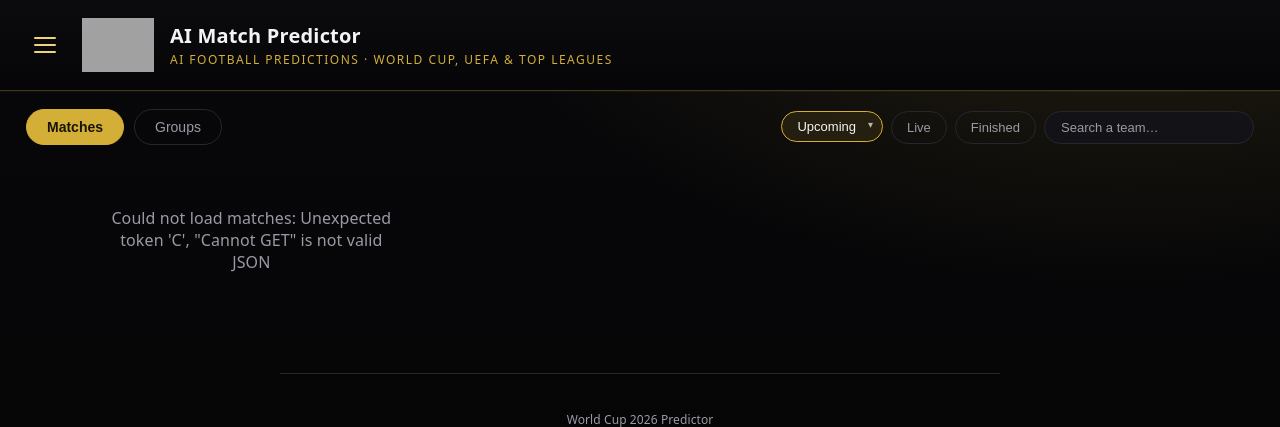
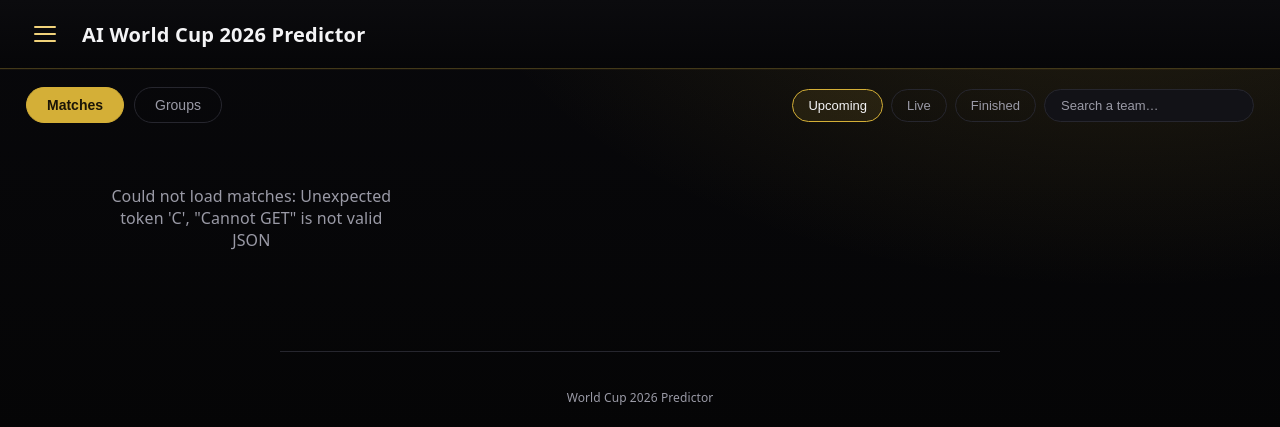
Before and after one commit to matteoblagojevic1212-prog/kiro, a Python web app: template wc2026-predictor/templates/index.html in a window 1280 px wide. Shown: the top 427 px of the page. Run offline with Jinja, Linux system fonts and the light colour scheme; the template is opened without the code that fills it, so the values that code supplies are empty; grey boxes are pictures that could not be loaded.

Commit message:
Strip to World Cup only: remove header logo + competitions dropdown/images; title now 'AI World Cup 2026 Predictor'

```diff
--- a/wc2026-predictor/static/app.js
+++ b/wc2026-predictor/static/app.js
@@ -167,7 +167,7 @@ function matchCard(m) {
         midCol(m) +
         teamCol(m.away, m.away_label, m.away_iso) +
       '</div>' +
-      '<div class="venue">' + esc(compName()) + ' · ' + esc(m.venue) + ' · ' + esc(m.kickoff.time) + ' CET</div>' +
+      '<div class="venue">' + esc(m.venue) + ' · ' + esc(m.kickoff.time) + ' CET</div>' +
       '<button class="analyze-btn" ' + (m.analyzable ? '' : 'disabled') + '>' +
         starSvg() + '<span>' + (m.status === "finished" ? t("summary") : t("analyse")) + '</span></button>' +
     '</div>'
@@ -554,11 +554,10 @@ function setupCompHover() {
 }
 
 function init() {
-  setupTabs(); setupModal(); setupSearch(); setupHeaderScroll(); setupMenu(); setupCompHover();
+  setupTabs(); setupModal(); setupSearch(); setupHeaderScroll(); setupMenu();
   applyLang();
-  loadCompetitions();
   loadMatches(); loadGroups();
   setInterval(tick, 1000);
-  setInterval(function () { loadData(); loadGroups(); }, 20000);
+  setInterval(function () { loadMatches(); loadGroups(); }, 20000);
 }
 document.addEventListener("DOMContentLoaded", init);
--- a/wc2026-predictor/templates/index.html
+++ b/wc2026-predictor/templates/index.html
@@ -13,11 +13,8 @@
       <span></span><span></span><span></span>
     </button>
     <div class="brand">
-      <img class="logo" src="/static/logo.png" alt="World Cup 2026"
-           onerror="this.onerror=null;this.src='/static/logo.svg'" />
       <div class="brand-text">
-        <h1>AI Match Predictor</h1>
-        <p class="sub" data-i18n="subtitle">Predictor &amp; live tracker</p>
+        <h1>AI World Cup 2026 Predictor</h1>
       </div>
     </div>
   </header>
@@ -26,12 +23,7 @@
     <button class="tab active" data-tab="matches" data-i18n="matches">Matches</button>
     <button class="tab" data-tab="groups" data-i18n="groups">Groups</button>
     <div class="filter-wrap" id="filter-wrap">
-      <div class="comp-hover" id="comp-hover">
-        <button class="chip active has-comp" data-filter="upcoming">
-          <span data-i18n="upcoming">Upcoming</span> <span class="caret">▾</span>
-        </button>
-        <div class="comp-dropdown" id="comp-dropdown"></div>
-      </div>
+      <button class="chip active" data-filter="upcoming" data-i18n="upcoming">Upcoming</button>
       <button class="chip" data-filter="live" data-i18n="live">Live</button>
       <button class="chip" data-filter="finished" data-i18n="finished">Finished</button>
       <input id="search" class="search" type="text" data-i18n-ph="search" placeholder="Search a team…"
```
Also changed, not shown: wc2026-single/wc2026.py (+2 -2 lines), wc2026.py (+2 -2 lines), 2 other files.
